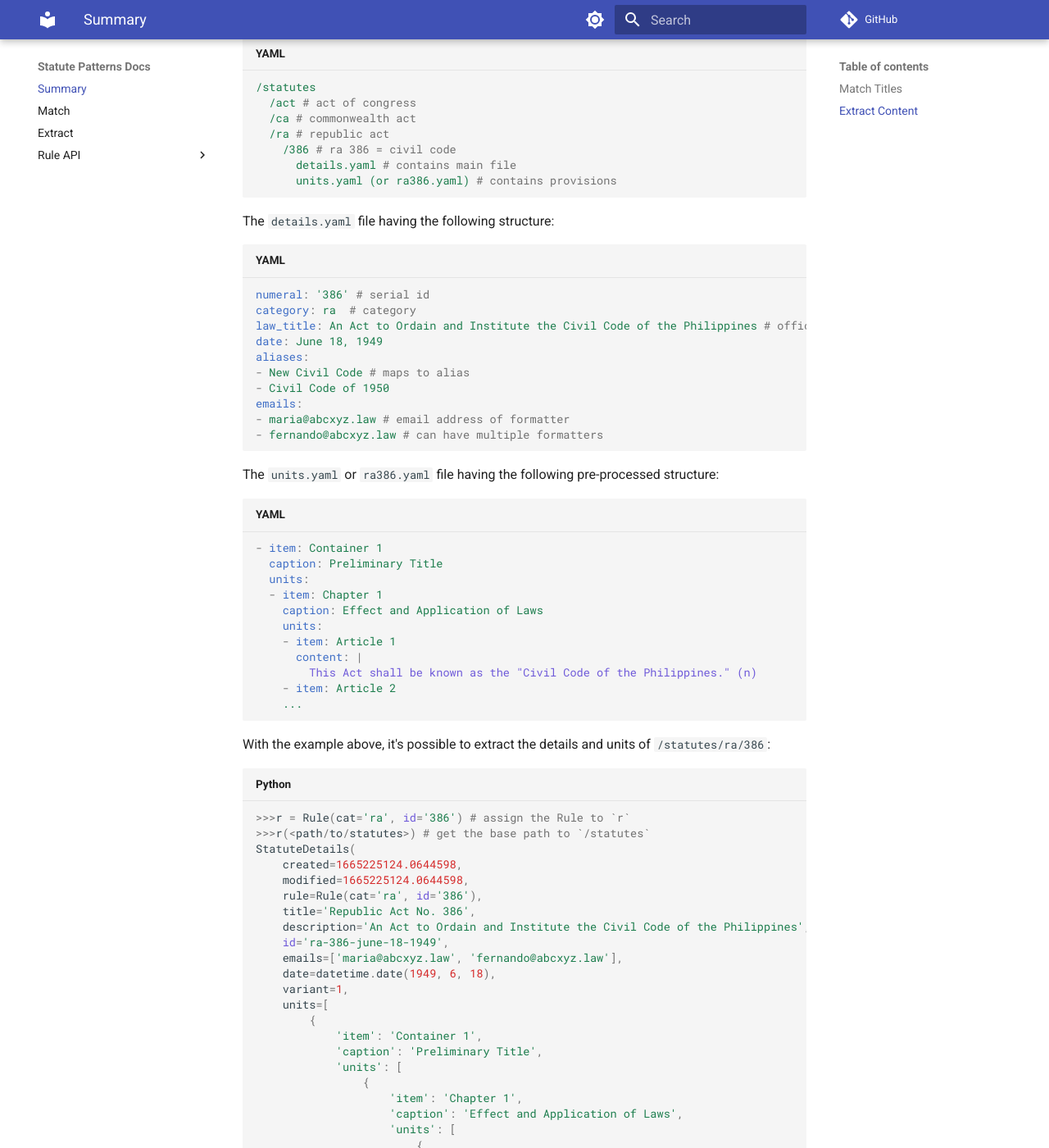
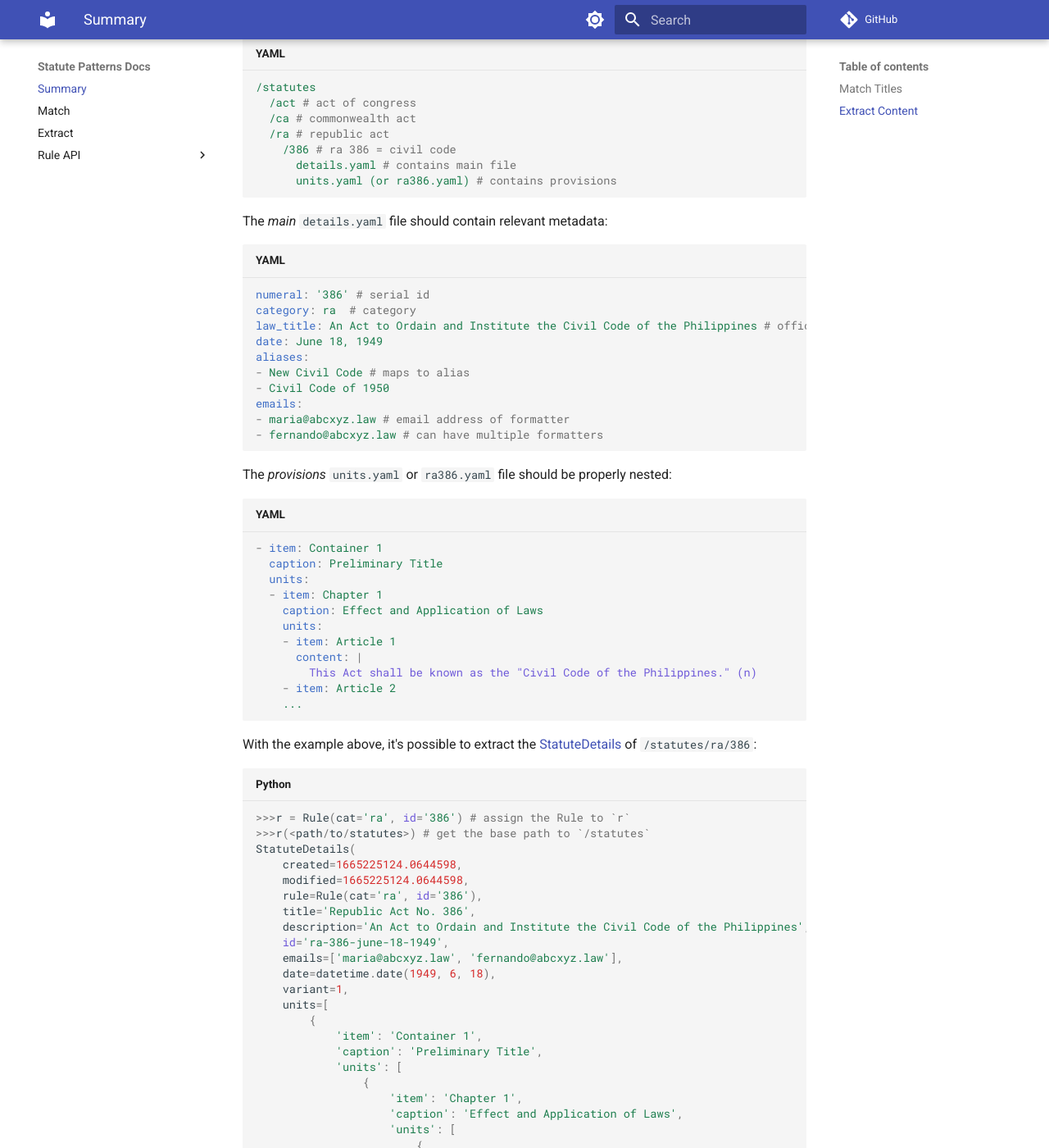
Before and after one commit to justmars/statute-patterns, an MkDocs documentation site: the page built from docs/index.md, in a window 1280 px wide and 1400 px high, scrolled down 789 px. Shown: the whole window at 82% size. Built offline with MkDocs 1.6.1 and Material for MkDocs 9.7.7, drawn with Linux system fonts in a browser that asks for light colours; comment, search, counter and statistics services are not loaded; the version menu is left out.

Commit message:
feat: docs

````diff
--- a/docs/index.md
+++ b/docs/index.md
@@ -39,7 +39,7 @@ Generate a path to the title detected and extract its contents. This presumes a
       units.yaml (or ra386.yaml) # contains provisions
 ```
 
-The `details.yaml` file having the following structure:
+The _main_ `details.yaml` file should contain relevant metadata:
 
 ```yaml
 numeral: '386' # serial id
@@ -54,7 +54,7 @@ emails:
 - fernando@abcxyz.law # can have multiple formatters
 ```
 
-The `units.yaml` or `ra386.yaml` file having the following pre-processed structure:
+The _provisions_ `units.yaml` or `ra386.yaml` file should be properly nested:
 
 ```yaml
 - item: Container 1
@@ -70,7 +70,7 @@ The `units.yaml` or `ra386.yaml` file having the following pre-processed structu
     ...
 ```
 
-With the example above, it's possible to extract the details and units of `/statutes/ra/386`:
+With the example above, it's possible to extract the [StatuteDetails](api-extract.md) of `/statutes/ra/386`:
 
 ```py
 >>>r = Rule(cat='ra', id='386') # assign the Rule to `r`
````
